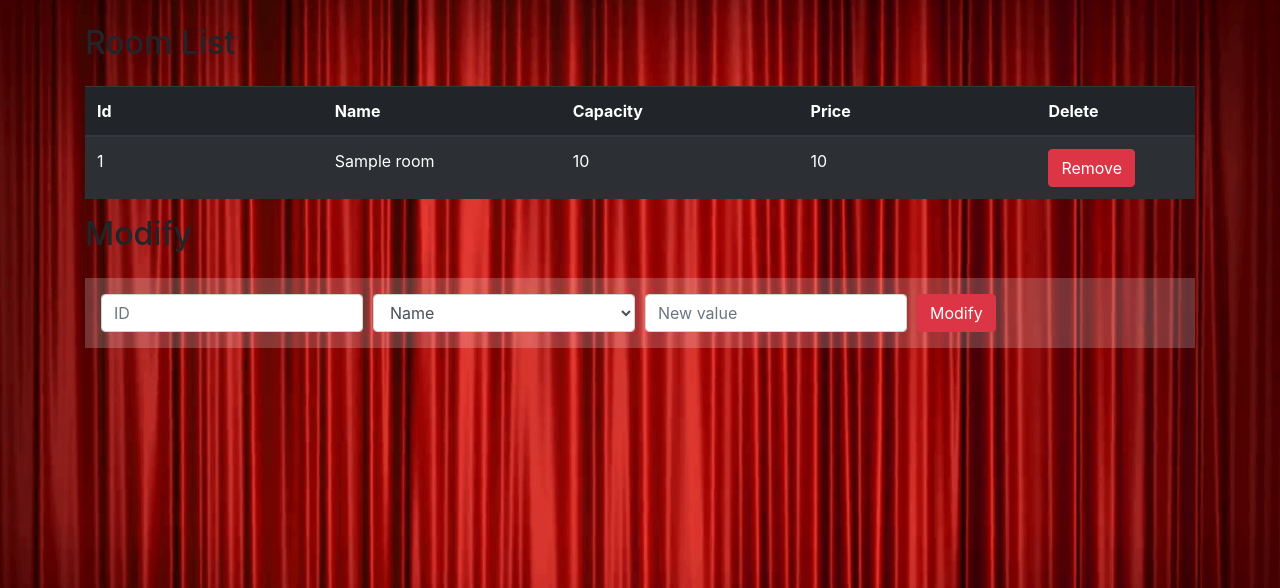
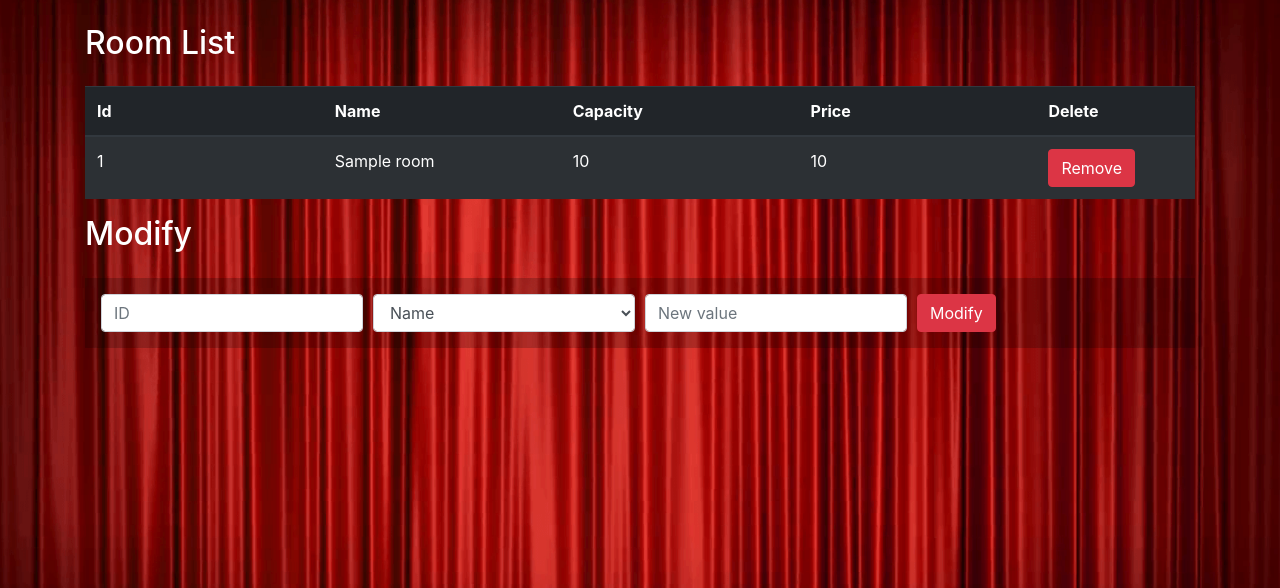
Before and after one commit to IribarneAgustin/TP-Final-laboratorio-IV, a PHP site: template Views/room-list.php in a window 1280 px wide. Shown: the part 56-644 px from the top of the page. Run offline with PHP 8.4, Linux system fonts and the light colour scheme; the template is opened without the code that fills it: most values are stand-ins (such as "Sample title", 1, 10 or a date in 2020); some libraries are stand-ins or nearby versions.

Commit message:
cambios menores

```diff
--- a/Views/Billboard-admin.php
+++ b/Views/Billboard-admin.php
@@ -45,7 +45,7 @@ include('nav-bar.php');
             </form>
             <?php
             if (isset($message) && $message != "") {
-                echo "<div class='alert alert-danger' role='alert'> $message </div>";
+                echo "<div class='alert alert-primary' role='alert'> $message </div>";
             }
             ?>
         </div>
--- a/Views/add-movieShow.php
+++ b/Views/add-movieShow.php
@@ -63,7 +63,7 @@ include('nav-bar.php');
         </form>
         <?php
         if (isset($message) && $message != "") {
-            echo "<div class='alert alert-danger' role='alert'> $message </div>";
+            echo "<div class='alert alert-primary' role='alert'> $message </div>";
         }
         ?>
 
--- a/Views/room-list.php
+++ b/Views/room-list.php
@@ -6,7 +6,7 @@ include('nav-bar.php');
 <main class="py-4">
   <section id="listado" class="mb-5">
     <div class="container">
-      <h2 class="mb-4">Room List</h2>
+      <h2 class="mb-4" style="color:white">Room List</h2>
       <form action="<?php echo FRONT_ROOT ?>Room/remove" method="post" class="bg-light-alpha">
         <table class="table table-striped table-dark">
           <thead class="thead-dark">
@@ -35,8 +35,8 @@ include('nav-bar.php');
           </tbody>
         </table>
       </form>
-      <h2 class="mb-4">Modify</h2>
-      <form action="<?php echo FRONT_ROOT . "Room/modify" ?>" class="bg-light-alpha p-3">
+      <h2 class="mb-4" style="color:white">Modify</h2>
+      <form action="<?php echo FRONT_ROOT . "Room/modify" ?>" class="bg-dark-alpha p-3">
         <div class="form-row">
           <div class="col">
             <input type="number" name="id" min=0 class="form-control" placeholder="ID">
```
